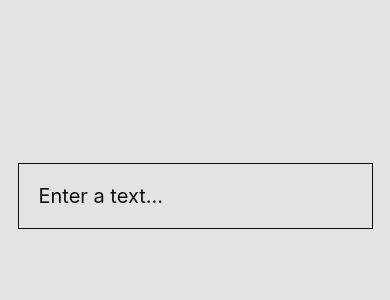
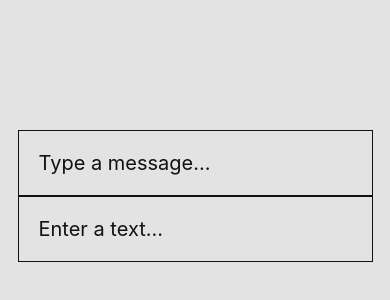
Before and after one commit to corn1200/my-first-expo, a React Native app: screen / in a window 390 px wide. Shown: the part 226-526 px from the top of the page. Built offline with nearby package versions, Linux system fonts and the light colour scheme.

Commit message:
props에 placeholder 값이 있을 경우 placeholder 출력

```diff
--- a/src/App.js
+++ b/src/App.js
@@ -17,7 +17,8 @@
     return (
         <Container>
             <StatusBar style='auto' />
-            <Input></Input>
+            <Input placeholder="Type a message..." />
+            <Input />
         </Container>
     );
 }
--- a/src/Input.js
+++ b/src/Input.js
@@ -1,19 +1,23 @@
 import { useState } from "react";
 import styled from "styled-components/native";
 
-const StyledInput = styled.TextInput.attrs({
-    placeholder: "Enter a text...",
+const StyledInput = styled.TextInput.attrs(({placeholder}) => ({
+    placeholder: placeholder || "Enter a text...",
     placeholderTextColor: "#111"
-})`
+}))`
     padding: 20px;
     font-size: 20px;
     border: 1px solid ${({ text }) => (text ? '#00f' : '#111')};
 `;
 
-const Input = () => {
+const Input = ({placeholder}) => {
     const [text, setText] = useState('');
     return (
-        <StyledInput onChangeText={text => setText(text)} text={text} />
+        <StyledInput
+            onChangeText={text => setText(text)}
+            text={text}
+            placeholder={placeholder}
+        />
     );
 }
 
```
